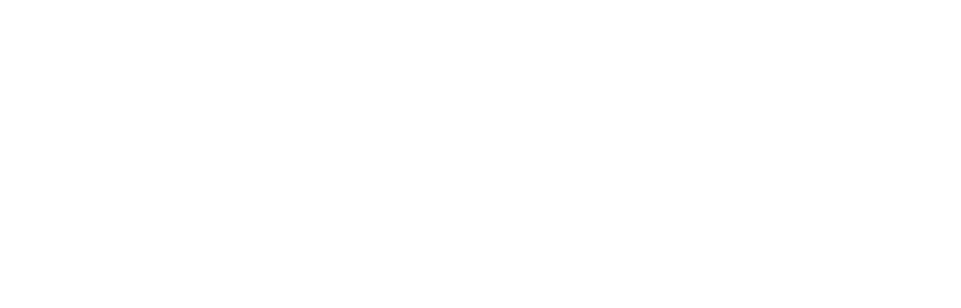
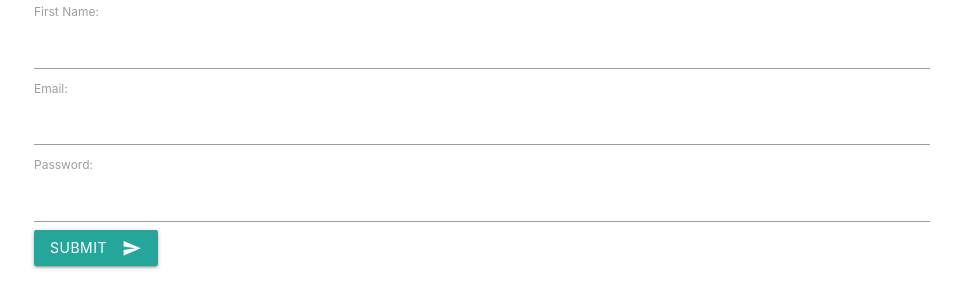
Before and after one commit to jasonschmitt/personal-budget-final-ui-2, a React (Create React App) app: page /signup in a window 1280 px wide. Shown: the top 308 px of the page, without its empty margins (158-1119 px from the left). Built offline with nearby package versions, Linux system fonts and the light colour scheme; no server answers.

Commit message:
adding signup page

```diff
--- a/package.json
+++ b/package.json
@@ -6,6 +6,7 @@
     "@testing-library/jest-dom": "^5.11.4",
     "@testing-library/react": "^11.1.0",
     "@testing-library/user-event": "^12.1.10",
+    "axios": "^0.21.0",
     "react": "^17.0.1",
     "react-dom": "^17.0.1",
     "react-router-dom": "^5.2.0",
--- a/src/App.js
+++ b/src/App.js
@@ -1,10 +1,22 @@
+import React from "react";
 import logo from "./logo.svg";
 import "./App.css";
 import Test from "./pages/test";
 import TestTwo from "./pages/testtwo";
+import Signup from "./pages/signup";
 import { BrowserRouter as Router, Switch, Route } from "react-router-dom";
+import axios from "axios";
 
 function App() {
+  console.log("app");
+  axios
+    .get(`http://localhost:8081/test`)
+    .then((response) => {
+      console.log(response.data);
+    })
+    .catch(function (error) {
+      console.log(error);
+    });
   return (
     <Router>
       <Switch>
@@ -14,6 +26,9 @@
         <Route exact path="/testtwo">
           <TestTwo />
         </Route>
+        <Route exact path="/signup">
+          <Signup />
+        </Route>
       </Switch>
     </Router>
   );
--- /dev/null
+++ b/src/pages/signup.js
@@ -0,0 +1,83 @@
+import React from "react";
+import axios from "axios";
+
+class Signup extends React.Component {
+  constructor(props) {
+    super(props);
+    this.state = { firstName: "", password: "", email: "" };
+
+    this.handleChange = this.handleChange.bind(this);
+    this.handleSubmit = this.handleSubmit.bind(this);
+  }
+
+  handleChange(event) {
+    const target = event.target;
+    // console.log(target);
+    // console.log(target.name);
+    const name = target.name;
+    this.setState({ [name]: event.target.value });
+    // console.log(this.state);
+  }
+
+  handleSubmit(event) {
+    event.preventDefault();
+
+    const dataObj = {
+      firstName: this.state.firstName,
+      email: this.state.email,
+      password: this.state.password,
+    };
+    axios
+      .post("http://localhost:8081/auth/register", dataObj)
+      .then(function (response) {
+        console.log(response);
+      })
+      .catch(function (error) {
+        console.log(error);
+      });
+  }
+
+  render() {
+    return (
+      <form onSubmit={this.handleSubmit}>
+        <label>
+          First Name:
+          <input
+            type="text"
+            name="firstName"
+            value={this.state.firstName}
+            onChange={this.handleChange}
+          />
+        </label>
+        <label>
+          Email:
+          <input
+            type="text"
+            name="email"
+            value={this.state.email}
+            onChange={this.handleChange}
+          />
+        </label>
+        <label>
+          Password:
+          <input
+            type="password"
+            name="password"
+            value={this.state.password}
+            onChange={this.handleChange}
+          />
+        </label>
+        <button
+          className="btn waves-effect waves-light"
+          type="submit"
+          name="action"
+        >
+          Submit
+          <i className="material-icons right">send</i>
+        </button>
+      </form>
+    );
+  }
+}
+
+export default Signup;
```
Also changed, not shown: 2 other files (tests, documents, lock files or other folders).
